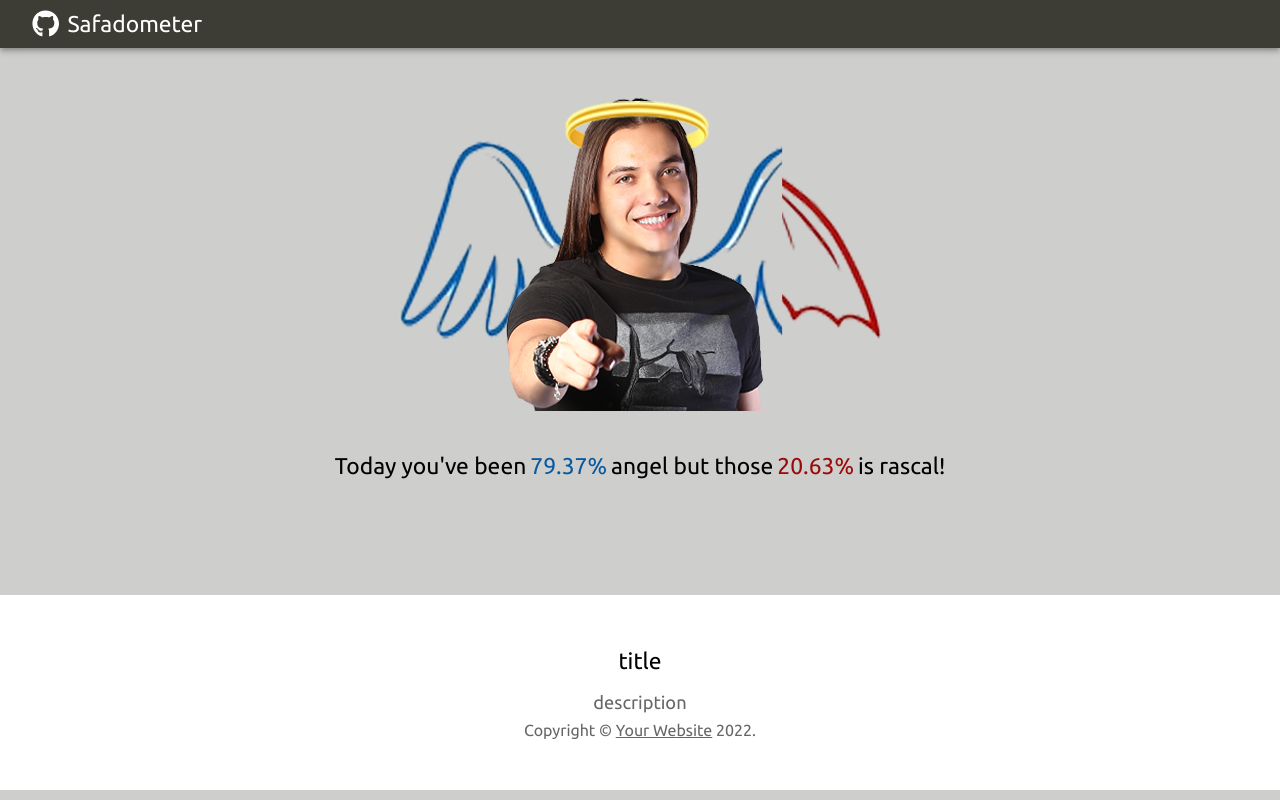
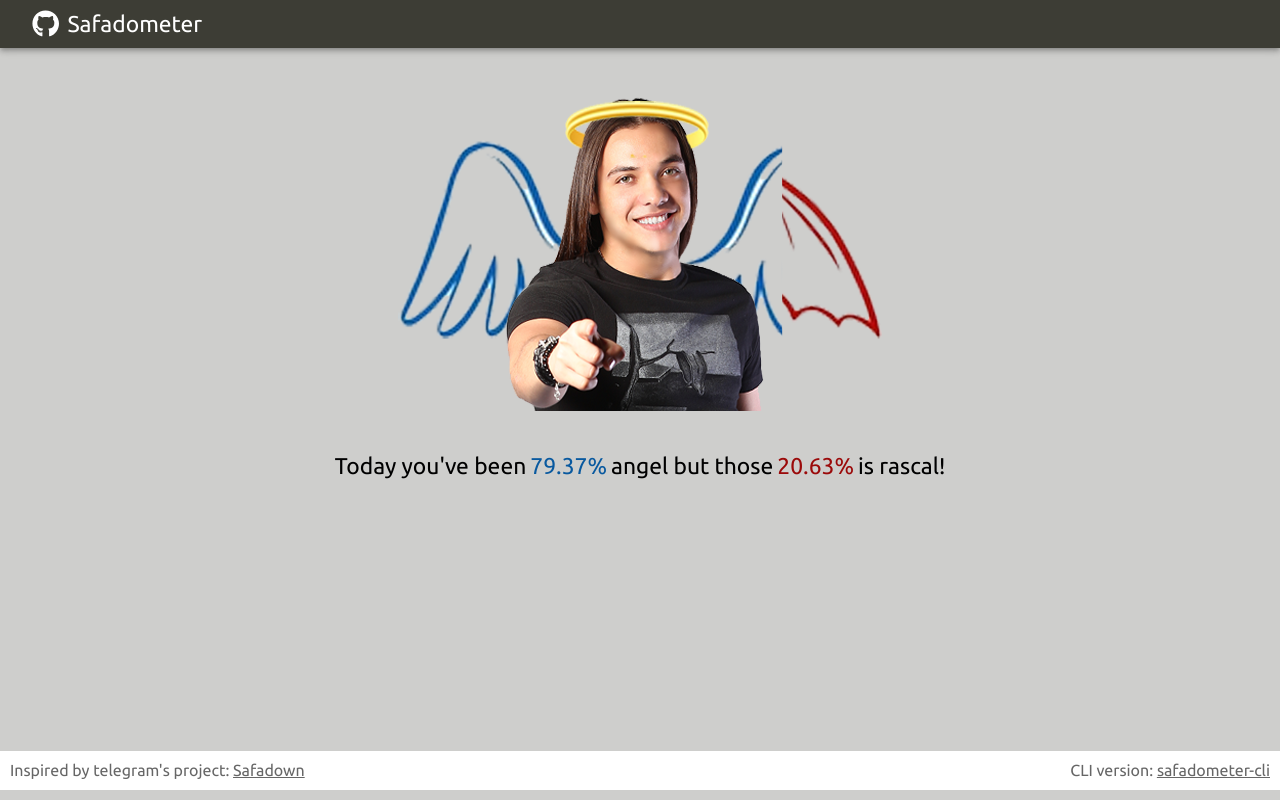
Before and after one commit to andrebnassis/safadometer, a React (Create React App) app: page / in a window 1280 px wide. Built offline with nearby package versions, Linux system fonts and the light colour scheme.

Commit message:
improve footer

```diff
--- a/src/App.tsx
+++ b/src/App.tsx
@@ -43,7 +43,7 @@ const App:React.FC = ()  => {
         </Typography>
       </div>
       </div>
-      <Footer title='title' description='description'/>
+      <Footer/>
 
     </div>
   );
--- a/src/AppBar.tsx
+++ b/src/AppBar.tsx
@@ -6,12 +6,13 @@ import Container from '@mui/material/Container';
 import IconButton from '@mui/material/IconButton';
 import Box from '@mui/material/Box';
 import Tooltip from '@mui/material/Tooltip';
-import Avatar from '@mui/material/Avatar';
 import Stack from '@mui/material/Stack'
 import { FaGithub } from 'react-icons/fa'
+import Link from '@mui/material/Link';
 
 const AppBar:React.FC = () => {
 
+  const githubRepoUrl = 'https://github.com/andrebnassis/safadometer';
   return (
     <MuiAppBar position="static" color="primary">
       <Container maxWidth="xl">
@@ -19,7 +20,7 @@ const AppBar:React.FC = () => {
           <Stack direction="row" sx={{alignItems:'center', justifyContent:'center'}}>
           <Box >
             <Tooltip title="Check source code">
-              <IconButton onClick={() => window.open('https://github.com/andrebnassis/safadometer')} sx={{color:'#fff'}}>
+              <IconButton onClick={() => window.open(githubRepoUrl)} sx={{color:'#fff'}}>
                   <FaGithub/>
               </IconButton>
             </Tooltip>
@@ -28,7 +29,9 @@ const AppBar:React.FC = () => {
           <Typography
             variant="h6"
           >
+            <Link color="inherit" underline={'none'} href={githubRepoUrl}>
             Safadometer
+            </Link>
           </Typography>
           </Box>
           </Stack>
--- a/src/Footer.tsx
+++ b/src/Footer.tsx
@@ -1,46 +1,29 @@
 import * as React from 'react';
 import Box from '@mui/material/Box';
-import Container from '@mui/material/Container';
 import Typography from '@mui/material/Typography';
 import Link from '@mui/material/Link';
+import Stack from '@mui/material/Stack';
 
-function Copyright() {
-  return (
-    <Typography variant="body2" color="text.secondary" align="center">
-      {'Copyright © '}
-      <Link color="inherit" href="https://mui.com/">
-        Your Website
-      </Link>{' '}
-      {new Date().getFullYear()}
-      {'.'}
-    </Typography>
-  );
-}
 
-interface FooterProps {
-  description: string;
-  title: string;
-}
 
-export default function Footer(props: FooterProps) {
-  const { description, title } = props;
+export default function Footer() {
 
   return (
-    <Box component="footer" sx={{ bgcolor: 'background.paper', py: 6, position: 'fixed', left:0, bottom:'10px', width: '100%'}}>
-      <Container maxWidth="lg">
-        <Typography variant="h6" align="center" gutterBottom>
-          {title}
-        </Typography>
+    <Box component="footer" sx={{ bgcolor: 'background.paper', py: 1, position: 'fixed', left:0, bottom:'10px', width: '100%'}}>
+      <Stack direction="row" sx={{alignItems:'center', justifyContent:'space-between'}}>
         <Typography
-          variant="subtitle1"
+          variant="body2"
           align="center"
           color="text.secondary"
-          component="p"
+          sx={{marginLeft: '10px'}}
         >
-          {description}
+          Inspired by telegram's project:{'  '}<Link color="inherit" href="https://t.me/safadown_bot?do=open_link">Safadown</Link>
         </Typography>
-        <Copyright />
-      </Container>
+        <Typography variant="body2" color="text.secondary" align="center"   sx={{marginRight: '10px'}}>
+          CLI version:{'  '}
+          <Link color="inherit" href="https://www.npmjs.com/package/safadometer-cli">safadometer-cli</Link>
+          </Typography>
+      </Stack>
     </Box>
   );
 }
```
